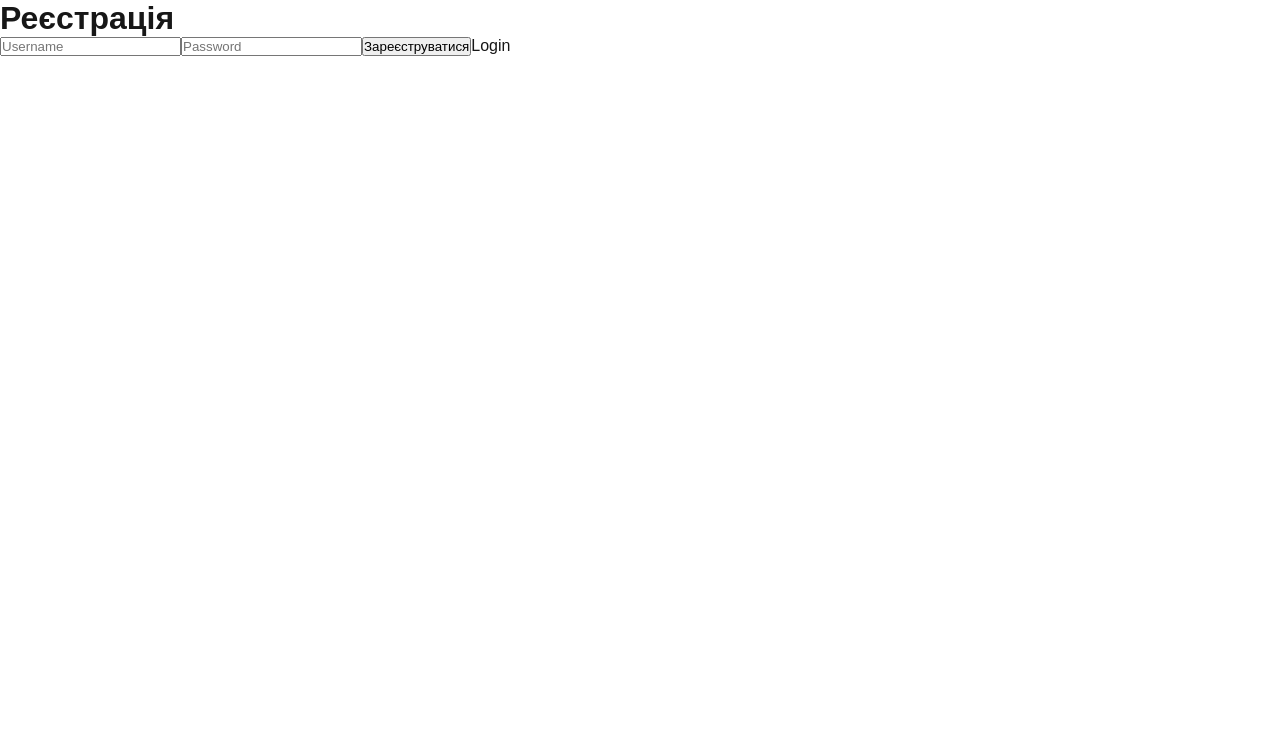
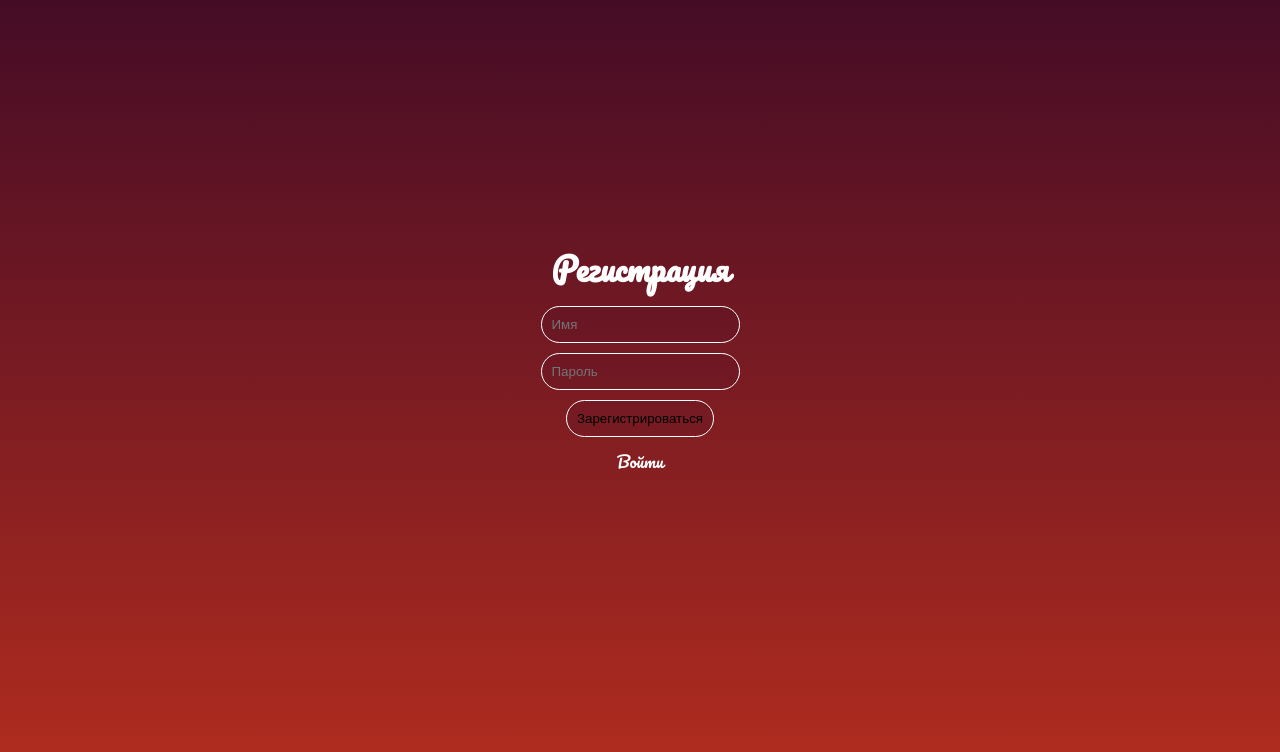
Before and after one commit to LCurcuma/ManyaSit, a Next.js app in the folder ManyaSit/: page / in a window 1280 px wide. Shown: the top 752 px of the page. Built offline with nearby package versions, Linux system fonts and the light colour scheme.

Commit message:
added styling to the registration page

```diff
--- a/ManyaSit/app/page.js
+++ b/ManyaSit/app/page.js
@@ -2,15 +2,20 @@
 
 import { useState, useEffect } from "react";
 import { useRouter } from "next/navigation";
+import styles from "./page.module.scss";
 
 export default function RegisterPage() {
   const [username, setUsername] = useState("");
   const [password, setPassword] = useState("");
   const [error, setError] = useState("");
   const router = useRouter(); // хук для редіректу
+  const [time, setTime] = useState();
 
   // on mount: if already authenticated, redirect to /main unless user just logged out
   useEffect(() => {
+        let d = new Date();
+        let t = d.getHours();
+        setTime(t);
     try {
       const justLoggedOut = localStorage.getItem("justLoggedOut");
       if (justLoggedOut) {
@@ -60,7 +65,7 @@ export default function RegisterPage() {
     e.preventDefault();
     // client-side password validation: require at least 4 chars
     if (String(password).length < 4) {
-      setError("Пароль повинен бути не менше 4 символів");
+      setError("Пароль слишком короткий");
       return;
     }
     try {
@@ -72,7 +77,7 @@ export default function RegisterPage() {
 
       const data = await res.json();
       if (!res.ok) {
-        setError(data.error || "Помилка реєстрації");
+        setError(data.error || "Ошибка регистрации");
         return;
       }
 
@@ -89,31 +94,139 @@ export default function RegisterPage() {
       // Після успішної реєстрації – редірект на MainPage
       router.push("/main"); // якщо твій MainPage.jsx знаходиться за шляхом /app/main/page.jsx
     } catch (err) {
-      setError("Помилка з сервером");
+      setError("Ошибка с сервером");
       console.error(err);
     }
   };
 
   return (
+    <>
+      {time >= 0 && time < 6 && (
+        <div className={styles.night}>
           <form onSubmit={handleRegister}>
-      <h1>Реєстрація</h1>
+            <h1>Регистрация</h1>
             <input
               type="text"
-        placeholder="Username"
+              placeholder="Имя"
               value={username}
               onChange={(e) => setUsername(e.target.value)}
               required
             />
             <input
               type="password"
-        placeholder="Password"
+              placeholder="Пароль"
               value={password}
               onChange={(e) => setPassword(e.target.value)}
               required
             />
-      <button type="submit">Зареєструватися</button>
+            <button type="submit">Зарегистрироваться</button>
             {error && <p style={{ color: "red" }}>{error}</p>}
-      <a href="/login">Login</a>
+            <a href="/login">Войти</a>
           </form>
+        </div>
+      )}
+
+      {time >= 12 && time < 16 && (
+        <div className={styles.day}>
+          <form onSubmit={handleRegister}>
+            <h1>Регистрация</h1>
+            <input
+              type="text"
+              placeholder="Имя"
+              value={username}
+              onChange={(e) => setUsername(e.target.value)}
+              required
+            />
+            <input
+              type="password"
+              placeholder="Пароль"
+              value={password}
+              onChange={(e) => setPassword(e.target.value)}
+              required
+            />
+            <button type="submit">Зарегистрироваться</button>
+            {error && <p style={{ color: "red" }}>{error}</p>}
+            <a href="/login">Войти</a>
+          </form>
+        </div>
+      )}
+
+      {time >= 16 && time < 22 && (
+        <div className={styles.evening}>
+          <form onSubmit={handleRegister} className={styles.form}>
+            <h1>Регистрация</h1>
+            <input
+              type="text"
+              placeholder="Имя"
+              value={username}
+              onChange={(e) => setUsername(e.target.value)}
+              required
+              className={styles.input}
+            />
+            <input
+              type="password"
+              placeholder="Пароль"
+              value={password}
+              onChange={(e) => setPassword(e.target.value)}
+              required
+              className={styles.input}
+            />
+            <button type="submit" className={styles.button}>Зарегистрироваться</button>
+            {error && <p style={{ color: "white" }}>{error}</p>}
+            <a href="/login" className={styles.link}>Войти</a>
+          </form>
+        </div>
+      )}
+
+      {time >= 0 && time < 6 && (
+        <div className={styles.night}>
+          <form onSubmit={handleRegister} className={styles.form}>
+            <h1>Регистрация</h1>
+            <input
+              type="text"
+              placeholder="Имя"
+              value={username}
+              onChange={(e) => setUsername(e.target.value)}
+              required
+            />
+            <input
+              type="password"
+              placeholder="Пароль"
+              value={password}
+              onChange={(e) => setPassword(e.target.value)}
+              required
+            />
+            <button type="submit">Зарегистрироваться</button>
+            {error && <p style={{ color: "red" }}>{error}</p>}
+            <a href="/login">Войти</a>
+          </form>
+        </div>
+      )}
+
+      {time >= 22 && time < 24 && (
+        <div class={styles.night}>
+          <form onSubmit={handleRegister} className={styles.form}>
+            <h1>Регистрация</h1>
+            <input
+              type="text"
+              placeholder="Имя"
+              value={username}
+              onChange={(e) => setUsername(e.target.value)}
+              required
+            />
+            <input
+              type="password"
+              placeholder="Пароль"
+              value={password}
+              onChange={(e) => setPassword(e.target.value)}
+              required
+            />
+            <button type="submit">Зарегистрироваться</button>
+            {error && <p style={{ color: "red" }}>{error}</p>}
+            <a href="/login">Войти</a>
+          </form>
+        </div>
+      )}
+    </>
   );
 }
--- /dev/null
+++ b/ManyaSit/app/page.module.scss
@@ -0,0 +1,68 @@
+@mixin breakpoint($breakpoint) {
+  @media (max-width: $breakpoint) {
+    @content;
+  }
+}
+
+@font-face {
+    font-family: main;
+    src: url("../public/fonts/Pacifico-Regular.ttf");
+}
+
+//незмінне
+.form{
+    display: flex;
+    flex-direction: column;
+    gap: 10px;
+    align-items: center;
+    padding-top: 30vh;
+    font-family: main;
+    color: white;
+}
+
+.input{
+    padding: 10px;
+    background: rgba(37, 0, 48, 0.105);
+    border: 1px solid white;
+    border-radius: 20px;
+}
+
+.button{
+    background: rgba(37, 0, 48, 0.105);
+    padding: 10px;
+    border: 1px solid white;
+    border-radius: 20px;
+}
+
+.button:hover{
+    background: rgba(37, 0, 48, 0.351);
+    cursor: pointer;
+}
+
+.link:hover{
+    text-decoration: underline;
+}
+
+//ніч
+.night{
+    background: linear-gradient(rgb(20, 15, 26), rgb(76, 50, 92));
+    min-height: 100vh;
+}
+
+//ранок
+.morning{
+  background: linear-gradient(rgb(148, 138, 255), rgb(218, 243, 255));
+  min-height: 100vh;
+}
+
+//день
+.day{
+  background: linear-gradient(rgb(191, 241, 255), rgb(121, 193, 255));
+  min-height: 100vh;
+}
+
+//вечір
+.evening{
+  background: linear-gradient(rgb(69, 12, 38),rgb(181, 45, 30));
+  min-height: 100vh;
+}
--- a/ManyaSit/components/Login.jsx
+++ b/ManyaSit/components/Login.jsx
@@ -88,6 +88,7 @@ export default function LoginPage() {
   };
 
   return (
+    <div>
       <form onSubmit={handleLogin}>
         <h1>Логін</h1>
         <input
@@ -107,5 +108,7 @@ export default function LoginPage() {
         <button type="submit">Увійти</button>
         {error && <p style={{ color: "red" }}>{error}</p>}
       </form>
+      <a href="/">Registrate</a>
+    </div>
   );
 }
```
Lines whose indentation alone changed are shown as unchanged.
